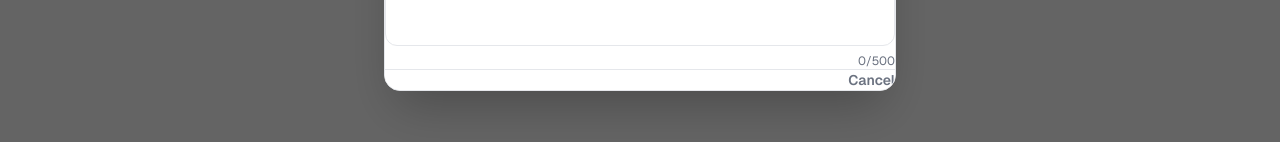
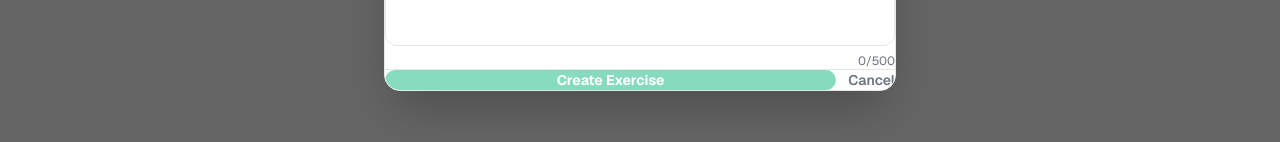
Before and after one commit to twiindan/gymtracker, a Next.js app: page /exercises in a window 1280 px wide. Both pictures are taken after typing "Sample" into the empty fields and a click on the button "Add Exercise". Shown: the part 488-630 px from the top of the page. Built offline with nearby package versions, Linux system fonts and the light colour scheme; no server answers; the database is empty.

Commit message:
fix: force exercise button color with inline style to ensure visibility

```diff
--- a/src/app/exercises/page.tsx
+++ b/src/app/exercises/page.tsx
@@ -261,7 +261,8 @@ export default function ExercisesPage() {
                 type="submit"
                 form="exercise-form"
                 disabled={!formValid || formSubmitting}
-                className="flex-1 rounded-xl bg-primary px-4 py-3 text-sm font-bold text-white transition-all hover:bg-primary-dark hover:shadow-lg hover:shadow-primary/25 disabled:cursor-not-allowed disabled:opacity-50"
+                style={{ backgroundColor: '#10b981', color: 'white' }}
+                className="flex-1 rounded-xl px-4 py-3 text-sm font-bold transition-all hover:opacity-90 disabled:cursor-not-allowed disabled:opacity-50"
               >
                 {formSubmitting ? (
                   <span className="flex items-center justify-center gap-2">
```
